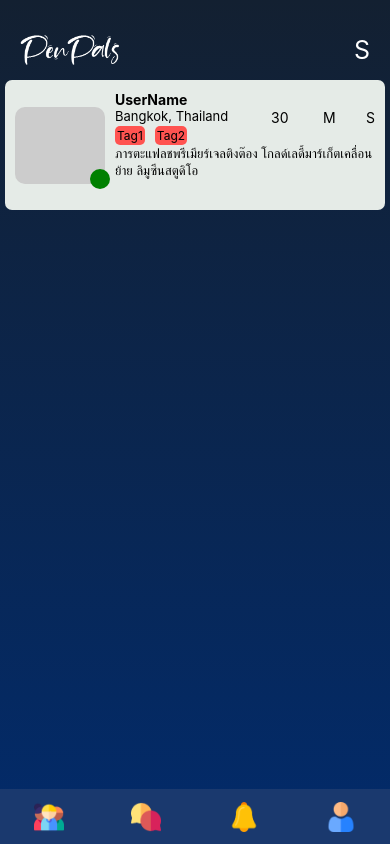
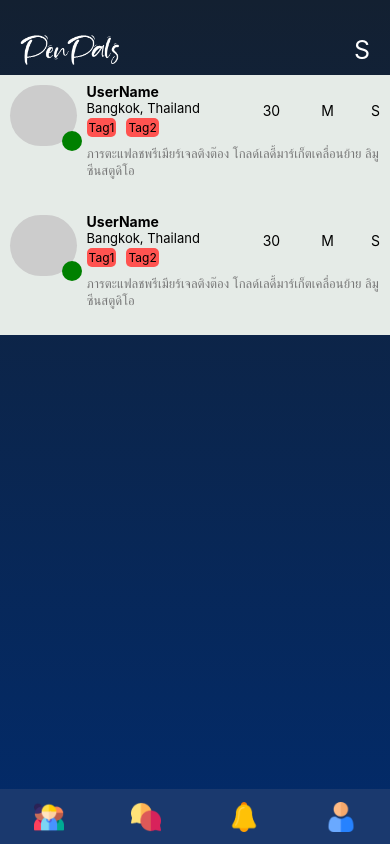
Before and after one commit to H3N9/PenPals, a React Native app: screen / in a window 390 px wide. Built offline with nearby package versions, Linux system fonts and the light colour scheme.

Commit message:
ปรับหน้า content แสดงรายชื่อเพื่อน

```diff
--- a/src/components/content.js
+++ b/src/components/content.js
@@ -46,8 +46,8 @@ const Content = () => {
             </TouchableOpacity>
           </View>
         </View>
-        <View style={{ flex: 1, overflow: "hidden" }}>
-            <Text style={{fontSize: 13}}>
+        <View style={{ flex: 1, overflow: "hidden", marginTop: 10 }}>
+            <Text style={{fontSize: 13, color: "#777"}}>
                 ภารตะแฟลชพรีเมียร์เจลติงต๊อง โกลด์เลดี้มาร์เก็ตเคลื่อนย้าย ลิมูซีนสตูดิโอ
             </Text>
         </View>
@@ -60,17 +60,17 @@ const styles = StyleSheet.create({
   boxContent: {
     height: 130,
     backgroundColor: "#E5EBE7",
-    margin: 5,
-    borderRadius: 7,
+    //margin: 5,
+    //borderRadius: 7,
     padding: 10,
     flexDirection: "row",
   },
   profile: {
-    width: "25%",
-    height: "70%",
+    width: "18%",
+    height: "55%",
     backgroundColor: "#CCC",
-    borderRadius: 10,
-    marginTop: "auto",
+    borderRadius: 50,
+    marginTop: 0,
     marginBottom: "auto",
     marginRight: 10
   },
--- a/src/pages/home.js
+++ b/src/pages/home.js
@@ -9,6 +9,7 @@ const Home = () =>{
         <View style={styles.home}>
             <Homebar />
             <ScrollView style={{flex: 1}}>
+                <Content />
                 <Content />
             </ScrollView>
             <Navbar />
```
